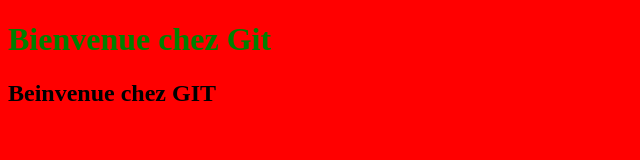
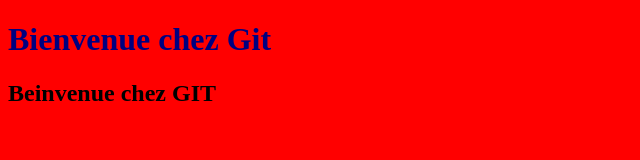
Before and after one commit to lambesc/TP1, a plain HTML site: page index.html in a window 1280 px wide. Shown: the whole page, without its empty margins (0-640 px from the left). Drawn offline with Linux system fonts and the light colour scheme.

Commit message:
modif main.css

```diff
--- a/css/main.css
+++ b/css/main.css
@@ -3,5 +3,5 @@
 }
 
 h1{
-	color: green;
+	color: navy;
 }
```
Also changed, not shown: JS/main.js (added).
